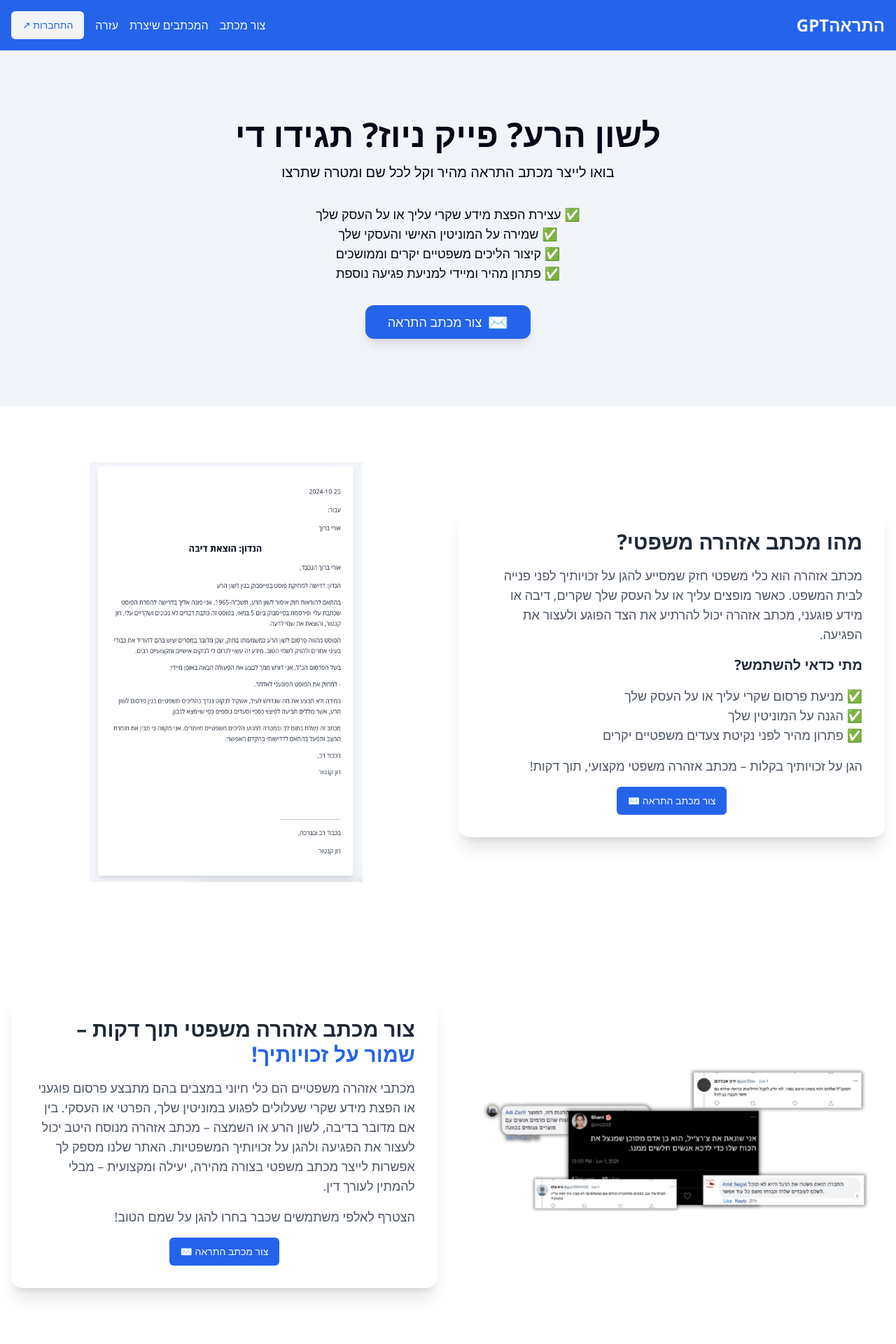
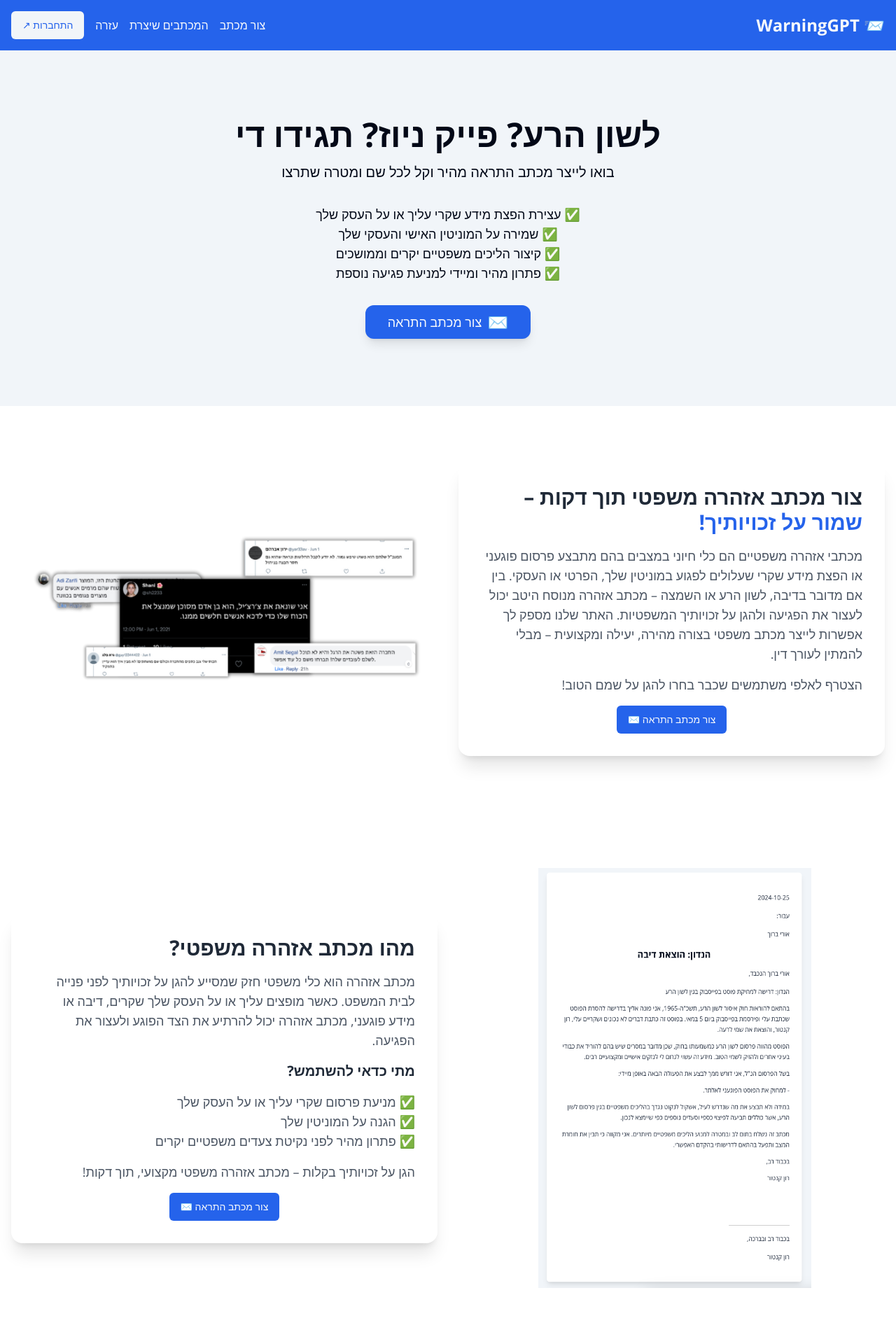
Before and after one commit to ronka/warning-letter-gpt, a Next.js app: page / in a window 1280 px wide. Shown: the top 1920 px of the page at 70% size. Built offline with nearby package versions, Linux system fonts and the light colour scheme; no server answers.

Commit message:
rebrand to WarningGPT

```diff
--- a/app/layout.tsx
+++ b/app/layout.tsx
@@ -10,8 +10,8 @@ import { heIL } from "@clerk/localizations";
 const inter = Open_Sans({ subsets: ["latin"] });
 
 export const metadata: Metadata = {
-  title: "התראהGPT",
-  description: "בו לייצר מכתב התראה מהיר וקל לכל שם ומטרה שתרצה",
+  title: "WarningGPT",
+  description: "לייצר מכתב התראה במהירות ובקלולת בעשירית מהמחיר לכל מטרה שתרצו",
 };
 
 export default function RootLayout({
--- a/app/page.tsx
+++ b/app/page.tsx
@@ -8,8 +8,8 @@ export default function Home() {
   return (
     <main className="flex-grow">
       <Hero />
+      <PromoSection />
       <ExplainationSection />
-      <PromoSection />
       <PricingTable />
       <FaqSection />
     </main>
--- a/components/Footer.tsx
+++ b/components/Footer.tsx
@@ -2,9 +2,9 @@ import Link from "next/link";
 
 const Footer = () => {
   return (
-    <footer className="bg-muted mt-12 print-hide">
+    <footer className="bg-muted print-hide">
       <div className="container mx-auto px-4 py-8 text-center">
-        © {new Date().getFullYear()} התראהGPT. כל הזכויות שמורות.
+        © {new Date().getFullYear()} WarningGPT. כל הזכויות שמורות.
       </div>
     </footer>
   );
--- a/components/Header.tsx
+++ b/components/Header.tsx
@@ -75,7 +75,7 @@ const Header = () => {
     <header className="bg-primary text-primary-foreground print-hide">
       <div className="container mx-auto px-4 py-4 flex justify-between items-center">
         <Link href="/" className="text-2xl font-bold">
-          התראהGPT
+          📨 WarningGPT
         </Link>
         <nav className="hidden md:flex">
           <NavItems />
--- a/components/home/ExplainationSection.tsx
+++ b/components/home/ExplainationSection.tsx
@@ -8,6 +8,16 @@ export function ExplainationSection() {
     <section className="py-20 bg-gradient-to-br ">
       <div className="container mx-auto px-4">
         <div className="flex flex-col md:flex-row items-center justify-between gap-8">
+          <div className="w-full md:w-1/2">
+            <Image
+              src={imageSrc}
+              width={600}
+              height={400}
+              className="max-h-[600px] md:object-contain"
+              alt="Promotional image"
+            />
+          </div>
+
           <div className="w-full md:w-1/2 space-y-4 bg-white rounded-2xl shadow-xl p-8">
             <h2 className="text-3xl font-bold text-gray-800">
               מהו מכתב אזהרה משפטי?
@@ -34,16 +44,6 @@ export function ExplainationSection() {
               </Link>
             </div>
           </div>
-
-          <div className="w-full md:w-1/2">
-            <Image
-              src={imageSrc}
-              width={600}
-              height={400}
-              className="max-h-[600px] md:object-contain"
-              alt="Promotional image"
-            />
-          </div>
         </div>
       </div>
     </section>
--- a/components/home/PromoSection.tsx
+++ b/components/home/PromoSection.tsx
@@ -8,15 +8,6 @@ export function PromoSection() {
     <section className="py-20 bg-gradient-to-br ">
       <div className="container mx-auto px-4">
         <div className="flex flex-col md:flex-row items-center justify-between gap-8">
-          <div className="w-full md:w-1/2">
-            <Image
-              src={imageSrc}
-              width={600}
-              height={400}
-              alt="Promotional image"
-            />
-          </div>
-
           <div className="w-full md:w-1/2 space-y-4 bg-white rounded-2xl shadow-xl p-8">
             <h2 className="text-3xl font-bold text-gray-800">
               צור מכתב אזהרה משפטי תוך דקות –{" "}
@@ -39,6 +30,15 @@ export function PromoSection() {
               </Link>
             </div>
           </div>
+
+          <div className="w-full md:w-1/2">
+            <Image
+              src={imageSrc}
+              width={600}
+              height={400}
+              alt="Promotional image"
+            />
+          </div>
         </div>
       </div>
     </section>
```
